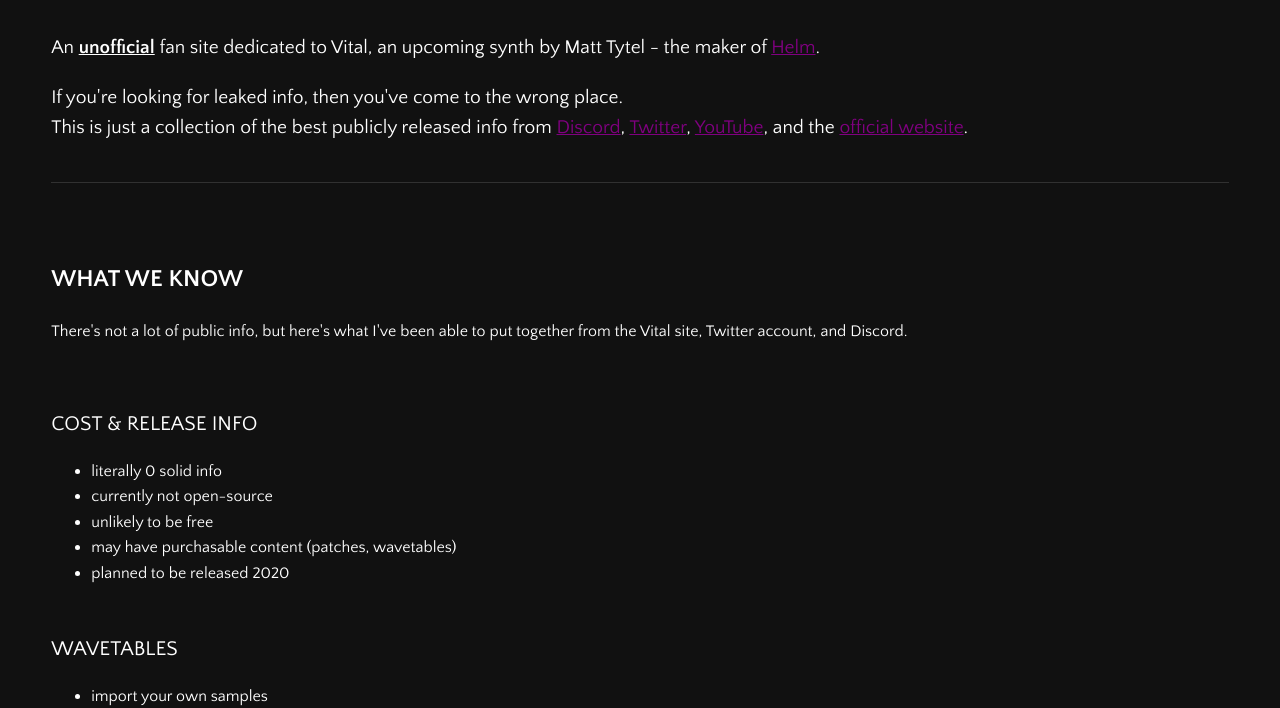
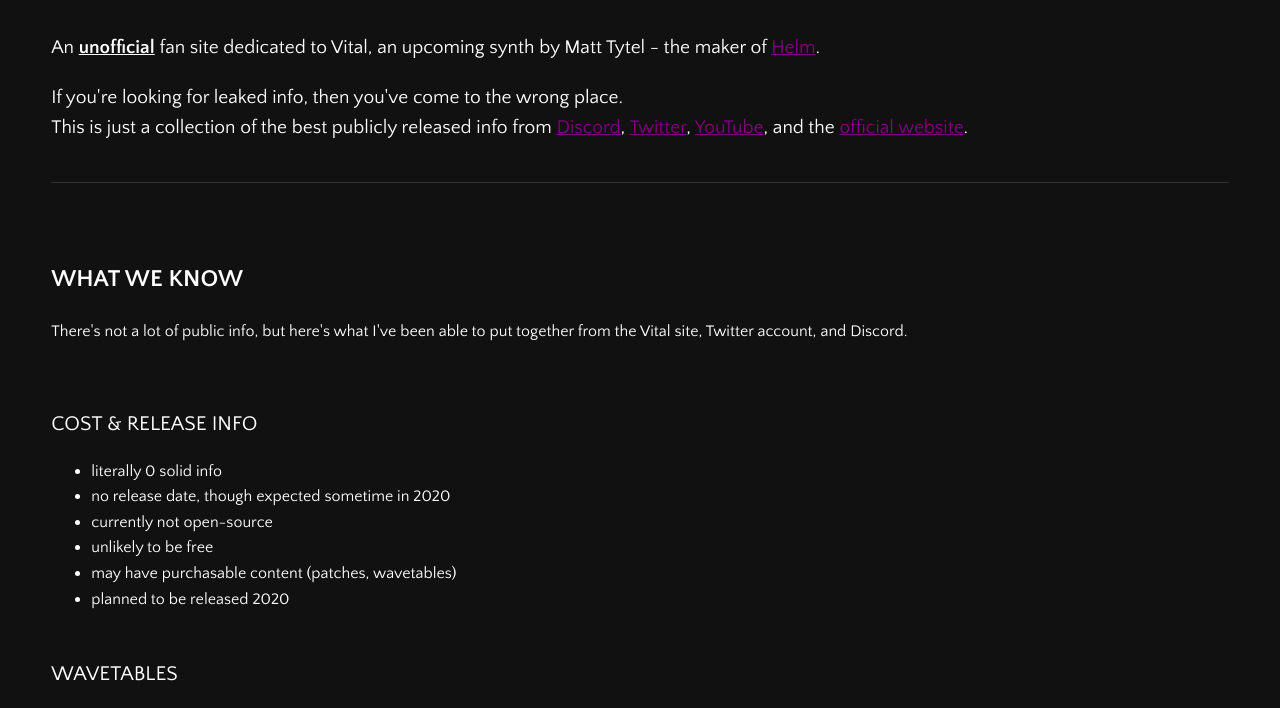
Before and after one commit to kevinkace/vitalwatch, a Gatsby site: page / in a window 1280 px wide. Shown: the part 84-792 px from the top of the page. Built offline with nearby package versions, Linux system fonts and the light colour scheme; Gatsby itself is replaced by a stand-in of ours.

Commit message:
Add note about release date

```diff
--- a/src/pages/index.js
+++ b/src/pages/index.js
@@ -37,6 +37,7 @@
           <h3>Cost &amp; Release Info</h3>
           <ul>
             <li>literally 0 solid info</li>
+            <li>no release date, though expected sometime in 2020</li>
             <li>currently not open-source</li>
             <li>unlikely to be free</li>
             <li>may have purchasable content (patches, wavetables)</li>
```
